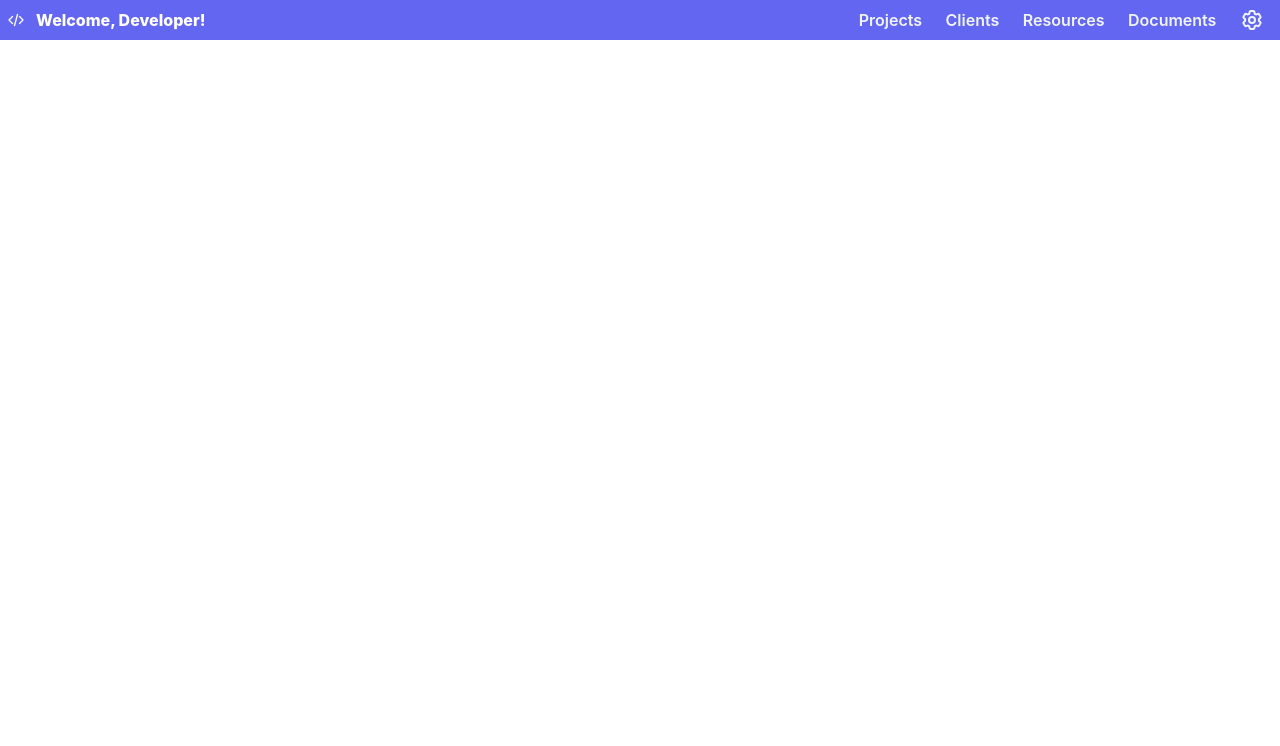
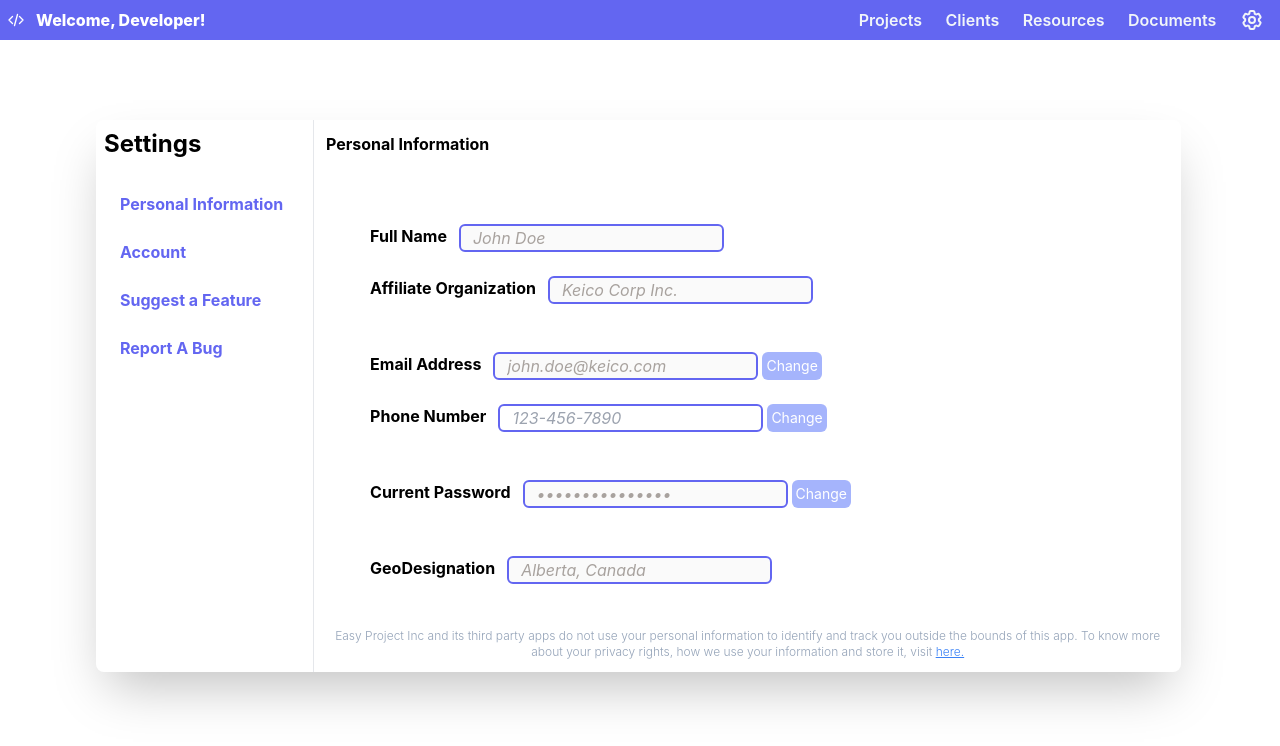
Before and after one commit to Cyberstunna/EasyProject, a React (Create React App) app: page /settings/personalinfo in a window 1280 px wide. Shown: the top 746 px of the page. Built offline with nearby package versions, Linux system fonts and the light colour scheme.

Commit message:
Settings Added

```diff
--- a/src/App.js
+++ b/src/App.js
@@ -4,6 +4,8 @@ import UserDashboard from "./pages/UserDashboard";
 import "./App.css"
 import NavigationBar from "./components/NavigationBar";
 import UserSettings from "./pages/UserSettings";
+import PersonalInfo from "./viewcomponents/SettingsPersonalInfo";
+import Account from "./viewcomponents/SettingsAccount";
 
 function App() {
   return (
@@ -14,8 +16,11 @@ function App() {
         </div>
         <div className="pl-24">
         <Routes>
-          <Route path="/" element={<UserDashboard />} />
-          <Route path="/settings" element={<UserSettings />} />
+          <Route path="/dashboard" element={<UserDashboard />} />
+          <Route path="/settings" element={<UserSettings />}>
+            <Route path="personalinfo" element={<PersonalInfo />} />
+            <Route path="account" element={<Account />} />
+          </Route>
         </Routes>
         </div>
       </div>
--- a/src/components/NavigationBar.js
+++ b/src/components/NavigationBar.js
@@ -7,7 +7,7 @@ const NavigationBar = () => {
         <div className="bg-indigo-500 w-full h-10">
             <nav className="flex flex-row place-content-between w-full py-2 px-2">
                 <div className="flex flex-row ">
-                    <Link to="/">
+                    <Link to="/dashboard">
                     <div className="flex flex-col py-1">
                         <svg xmlns="http://www.w3.org/2000/svg" fill="none" viewBox="0 0 24 24" stroke-width="2" stroke="currentColor" class="w-4 h-4 text-white font-extrabold">
                             <path stroke-linecap="round" stroke-linejoin="round" d="M17.25 6.75L22.5 12l-5.25 5.25m-10.5 0L1.5 12l5.25-5.25m7.5-3l-4.5 16.5" />
@@ -41,7 +41,7 @@ const NavigationBar = () => {
                             </div>
                         </li>
                         <li>
-                            <Link to="/settings">
+                            <Link to="/settings/personalinfo">
                             <div className="rounded-lg hover:bg-indigo-400 px-2 ease-in-out duration-300 hover:cursor-pointer">
                                 <svg xmlns="http://www.w3.org/2000/svg" fill="none" viewBox="0 0 24 24" stroke-width="2" stroke="currentColor" class="w-6 h-6">
                                     <path stroke-linecap="round" stroke-linejoin="round" d="M9.594 3.94c.09-.542.56-.94 1.11-.94h2.593c.55 0 1.02.398 1.11.94l.213 1.281c.063.374.313.686.645.87.074.04.147.083.22.127.324.196.72.257 1.075.124l1.217-.456a1.125 1.125 0 011.37.49l1.296 2.247a1.125 1.125 0 01-.26 1.431l-1.003.827c-.293.24-.438.613-.431.992a6.759 6.759 0 010 .255c-.007.378.138.75.43.99l1.005.828c.424.35.534.954.26 1.43l-1.298 2.247a1.125 1.125 0 01-1.369.491l-1.217-.456c-.355-.133-.75-.072-1.076.124a6.57 6.57 0 01-.22.128c-.331.183-.581.495-.644.869l-.213 1.28c-.09.543-.56.941-1.11.941h-2.594c-.55 0-1.02-.398-1.11-.94l-.213-1.281c-.062-.374-.312-.686-.644-.87a6.52 6.52 0 01-.22-.127c-.325-.196-.72-.257-1.076-.124l-1.217.456a1.125 1.125 0 01-1.369-.49l-1.297-2.247a1.125 1.125 0 01.26-1.431l1.004-.827c.292-.24.437-.613.43-.992a6.932 6.932 0 010-.255c.007-.378-.138-.75-.43-.99l-1.004-.828a1.125 1.125 0 01-.26-1.43l1.297-2.247a1.125 1.125 0 011.37-.491l1.216.456c.356.133.751.072 1.076-.124.072-.044.146-.087.22-.128.332-.183.582-.495.644-.869l.214-1.281z" />
--- /dev/null
+++ b/src/components/SettingsNavigationBar.js
@@ -0,0 +1,44 @@
+import React from "react";
+import { NavLink } from "react-router-dom";
+
+
+const SettingsNavigationBar = () => {
+    return(
+        <div className=" flex flex-row bg-white w-full text-left p-4">
+            <nav>
+                <ul className="text-indigo-500 font-bold divide-solid divide-y">
+                    <NavLink to="personalinfo">
+                    <li className="p-2 hover:bg-slate-200 rounded-sm ease-in-out duration-300 cursor-pointer mb-2">
+                            <div>
+                                <span>Personal Information</span>
+                            </div>
+                        </li>
+                    </NavLink>
+                    <NavLink to="account">
+                    <li className="p-2 hover:bg-slate-200 rounded-sm ease-in-out duration-300 cursor-pointer mb-2">
+                        <div>
+                            <span>Account</span>
+                        </div>
+                    </li>
+                    </NavLink>
+                    <NavLink to="personalinfo">
+                    <li className="p-2 hover:bg-slate-200 rounded-sm ease-in-out duration-300 cursor-pointer mb-2">
+                        <div>
+                            <span>Suggest a Feature</span>
+                        </div>
+                    </li>
+                    </NavLink>
+                    <NavLink to="personalinfo">
+                    <li className="p-2 hover:bg-slate-200 rounded-sm ease-in-out duration-300 cursor-pointer mb-2">
+                        <div>
+                            <span>Report A Bug</span>
+                        </div>
+                    </li>
+                    </NavLink>
+                </ul>
+            </nav>
+        </div>
+    )
+}
+
+export default SettingsNavigationBar;
--- a/src/pages/UserSettings.js
+++ b/src/pages/UserSettings.js
@@ -1,9 +1,18 @@
 import React from "react";
+import { Outlet } from "react-router-dom";
+import SettingsNavigationBar from "../components/SettingsNavigationBar";
+import PersonalInfo from "../viewcomponents/SettingsPersonalInfo";
 
 const UserSettings = () => {
     return(
-        <div>
-            <h1>Hello from UserSettings</h1>
+        <div className="flex flex-row w-11/12 h-3/5 relative top-20 rounded-lg shadow-2xl divide-x">
+            <div className="w-1/5 h-full">
+                <h2 className="text-left p-2 font-bold text-2xl">Settings</h2>
+                <SettingsNavigationBar />
+            </div>
+            <div className="w-4/5">
+                <Outlet />
+            </div>
         </div>
     )
 }
--- /dev/null
+++ b/src/viewcomponents/SettingsAccount.js
@@ -0,0 +1,12 @@
+import React from "react";
+
+
+const Account = () => {
+    return(
+        <div>
+            <h1>Account Section</h1>
+        </div>
+    )
+}
+
+export default Account;
--- /dev/null
+++ b/src/viewcomponents/SettingsPersonalInfo.js
@@ -0,0 +1,54 @@
+import React from "react";
+
+
+const PersonalInfo = () => {
+    return(
+        <div className="p-3 ">
+            <div>
+                <h2 className="text-left font-bold">Personal Information</h2>
+            </div>
+            <div className="flex flex-col text-left p-8">
+                <div className="flex flex-row w-full place-content-between pt-6 flex-wrap">
+                    <div className="flex flex-row place-content-between m-3">
+                        <span className="pr-3 font-bold">Full Name</span>
+                        <input type="text" value="John Doe" className="border-solid border-2 border-indigo-500 rounded-md text-stone-400 focus:ring-2 focus:ring-indigo-500 italic pl-3" disabled/>
+                    </div>
+                    <div className="flex flex-row place-content-between m-3">
+                        <span className="pr-3 font-bold">Affiliate Organization</span>
+                        <input type="text" value="Keico Corp Inc." className="border-solid border-2 border-indigo-500 rounded-md text-stone-400 focus:ring-2 focus:ring-indigo-500 italic pl-3" disabled/>
+                    </div>
+                </div>
+                <div className="flex flex-row w-full place-content-between pt-6 flex-wrap">
+                    <div className="flex flex-row place-content-between m-3">
+                        <span className="pr-3 font-bold">Email Address</span>
+                        <input type="email" value="john.doe@keico.com" className="border-solid border-2 border-indigo-500 rounded-md text-stone-400 focus:ring-2 focus:ring-indigo-500 italic pl-3" disabled/>
+                        <button className="bg-indigo-300 ml-1 hover:bg-indigo-500 ease-in-out duration-300 rounded-md px-1 text-sm text-white">Change</button>
+                    </div>
+                    <div className="flex flex-row place-content-between m-3">
+                        <span className="pr-3 font-bold">Phone Number</span>
+                        <input type="tel" value="" placeholder="123-456-7890" className="border-solid border-2 border-indigo-500 rounded-md text-stone-400 focus:ring-2 focus:ring-indigo-500 italic pl-3" />
+                        <button className="ml-1 bg-indigo-300 hover:bg-indigo-500 ease-in-out duration-300 rounded-md px-1 text-sm text-white">Change</button>
+                    </div>
+                </div>
+                <div className="flex flex-row w-full place-content-between pt-6">
+                    <div className="flex flex-row place-content-between m-3">
+                        <span className="pr-3 font-bold">Current Password</span>
+                        <input type="password" value="ilovecookies123" className="border-solid border-2 border-indigo-500 rounded-md text-stone-400 focus:ring-2 focus:ring-indigo-500 italic pl-3" disabled/>
+                        <button className="bg-indigo-300 ml-1 hover:bg-indigo-500 ease-in-out duration-300 rounded-md px-1 text-sm text-white">Change</button>
+                    </div>
+                </div>
+                <div className="flex flex-row w-full place-content-between pt-6">
+                    <div className="flex flex-row place-content-between m-3">
+                        <span className="pr-3 font-bold">GeoDesignation</span>
+                        <input type="text" value="Alberta, Canada" className="border-solid border-2 border-indigo-500 rounded-md text-stone-400 focus:ring-2 focus:ring-indigo-500 italic pl-3" disabled/>
+                    </div>
+                </div>
+            </div>
+            <footer className="text-xs font-light text-slate-400">
+                <p>Easy Project Inc and its third party apps do not use your personal information to identify and track you outside the bounds of this app. To know more about your privacy rights, how we use your information and store it, visit <span className="underline text-blue-500 hover:cursor-pointer">here.</span></p>
+            </footer>
+        </div>
+    )
+}
+
+export default PersonalInfo;
```
